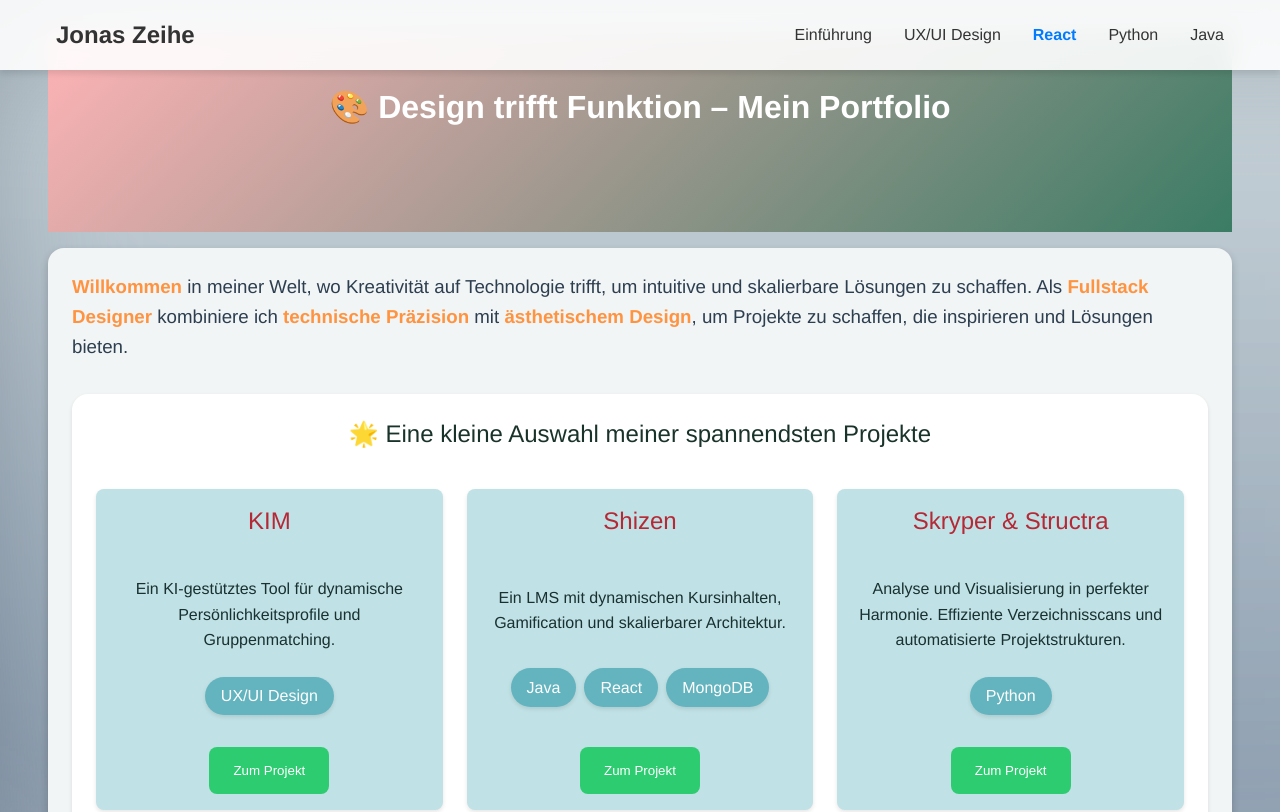
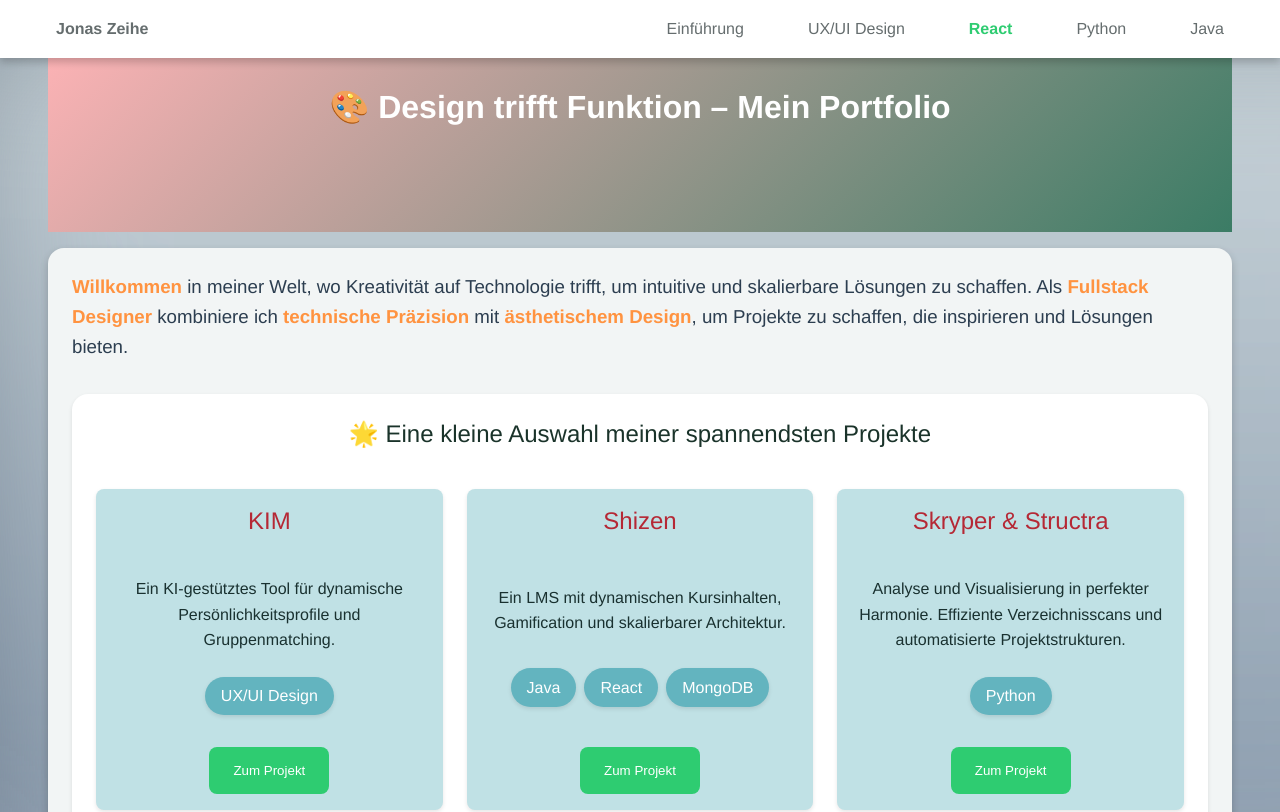
Before and after one commit to JonasZeihe/jonaszeihe.github.io, a React (Create React App) app: page / in a window 1280 px wide. Shown: the top 812 px of the page. Built offline with nearby package versions, Linux system fonts and the light colour scheme.

Commit message:
Rework header

```diff
--- a/src/components/layout/Header.js
+++ b/src/components/layout/Header.js
@@ -150,46 +150,46 @@ const HeaderContainer = styled.header`
   top: 0;
   width: 100%;
   z-index: 1000;
-  background-color: rgba(255, 255, 255, 0.9);
+  background-color: ${({ theme }) => theme.colors.neutral.ultraLight};
   backdrop-filter: blur(10px);
-  box-shadow: 0 4px 6px rgba(0, 0, 0, 0.1);
+  box-shadow: ${({ theme }) => theme.boxShadow.medium};
 `
 
 const HeaderContent = styled.div`
-  max-width: 1200px;
+  max-width: ${({ theme }) => theme.breakpoints.xl};
   margin: 0 auto;
   display: flex;
   justify-content: space-between;
   align-items: center;
-  padding: 1rem;
+  padding: ${({ theme }) => theme.spacing(2)};
 `
 
 const Logo = styled.div`
-  font-size: 1.5rem;
-  font-weight: bold;
+  font-size: ${({ theme }) => theme.typography.fontSize.h4};
+  font-weight: ${({ theme }) => theme.typography.fontWeight.bold};
   cursor: pointer;
-  color: #333;
+  color: ${({ theme }) => theme.colors.neutral.darkest};
   &:hover {
-    color: #007bff;
+    color: ${({ theme }) => theme.colors.primary.main};
   }
 `
 
 const DesktopOnly = styled.div`
-  @media (max-width: 768px) {
+  @media (max-width: ${({ theme }) => theme.breakpoints.md}) {
     display: none;
   }
 `
 
 const MobileOnly = styled.div`
   display: none;
-  @media (max-width: 768px) {
+  @media (max-width: ${({ theme }) => theme.breakpoints.md}) {
     display: block;
   }
 `
 
 const DesktopNav = styled.nav`
   display: flex;
-  gap: 2rem;
+  gap: ${({ theme }) => theme.spacing(8)};
 `
 
 const NavItemWrapper = styled.div`
@@ -200,12 +200,16 @@ const NavItemWrapper = styled.div`
 `
 
 const NavItem = styled.div`
-  font-size: 1rem;
+  font-size: ${({ theme }) => theme.typography.h3};
   cursor: pointer;
-  color: ${({ isActive }) => (isActive ? '#007bff' : '#333')};
-  font-weight: ${({ isActive }) => (isActive ? 'bold' : 'normal')};
+  color: ${({ isActive, theme }) =>
+    isActive ? theme.colors.primary.main : theme.colors.neutral.darkest};
+  font-weight: ${({ isActive, theme }) =>
+    isActive
+      ? theme.typography.fontWeight.bold
+      : theme.typography.fontWeight.regular};
   &:hover {
-    color: #007bff;
+    color: ${({ theme }) => theme.colors.primary.main};
   }
 `
 
@@ -213,20 +217,22 @@ const SubNav = styled.div`
   position: absolute;
   top: 100%;
   left: 0;
-  background: #f9f9f9;
-  padding: 0.5rem 1rem;
-  border-radius: 4px;
-  box-shadow: 0 2px 4px rgba(0, 0, 0, 0.1);
+  color: ${({ theme }) => theme.colors.neutral.darkest};
+  background: ${({ theme }) => theme.colors.neutral.ultraLight};
+  padding: ${({ theme }) => `${theme.spacing(1)} ${theme.spacing(2)}`};
+  border-radius: ${({ theme }) => theme.borderRadius.medium};
+  box-shadow: ${({ theme }) => theme.boxShadow.light};
   display: none;
 `
 
 const SubNavItem = styled.div`
-  font-size: 0.9rem;
   cursor: pointer;
-  color: ${({ isActive }) => (isActive ? '#007bff' : '#333')};
-  padding: 0.4rem 0;
+  color: ${({ isActive, theme }) =>
+    isActive ? theme.colors.primary.main : theme.colors.neutral.dark};
+  padding: ${({ theme }) => theme.spacing(1)};
   &:hover {
-    color: #007bff;
+    color: ${({ theme }) => theme.colors.primary.main};
+    background-color: ${({ theme }) => theme.colors.neutral.ultraLight};
   }
 `
 
@@ -235,7 +241,7 @@ const MobileMenuButton = styled.button`
   border: none;
   font-size: 1.5rem;
   cursor: pointer;
-  color: #333;
+  color: ${({ theme }) => theme.colors.neutral.darkest};
 `
 
 const MobileMenu = styled.div`
@@ -243,9 +249,9 @@ const MobileMenu = styled.div`
   top: 100%;
   left: 0;
   right: 0;
-  background: white;
-  padding: 1rem;
-  box-shadow: 0 2px 4px rgba(0, 0, 0, 0.1);
+  background: ${({ theme }) => theme.colors.neutral.ultraLight};
+  padding: ${({ theme }) => theme.spacing(3)};
+  box-shadow: ${({ theme }) => theme.boxShadow.medium};
 `
 
 const MobileNavItem = styled.div`
@@ -258,10 +264,10 @@ const DropdownToggle = styled.button`
   background: none;
   border: none;
   cursor: pointer;
-  padding: 8px;
-  color: #333;
+  padding: ${({ theme }) => theme.spacing(1)};
+  color: ${({ theme }) => theme.colors.neutral.darkest};
   &:hover {
-    color: #007bff;
+    color: ${({ theme }) => theme.colors.primary.main};
   }
 `
 
@@ -271,30 +277,29 @@ const MobileSubNav = styled.div`
     max-height 0.3s ease,
     opacity 0.3s ease;
   max-height: ${({ isOpen }) => (isOpen ? '500px' : '0')};
-  opacity: ${({ isOpen }) => (isOpen ? '1' : '0')};
+  opacity: ${({ isOpen }) => (isOpen ? 1 : 0)};
   pointer-events: ${({ isOpen }) => (isOpen ? 'auto' : 'none')};
-  padding-left: 2rem; /* Zusätzliche Einrückung */
-  background-color: #f9f9f9;
+  padding-left: ${({ theme }) => theme.spacing(4)};
   display: flex;
   flex-direction: column;
-  gap: 0.5rem; /* Abstand zwischen den Elementen */
-  padding: 0.5rem 1rem; /* Innenabstand mit seitlicher Einrückung */
+  gap: ${({ theme }) => theme.spacing(1)};
+  padding: ${({ theme }) => theme.spacing(2)};
 
   & > div {
-    font-size: 0.9rem;
-    color: #333;
-    padding: 0.5rem;
-    border-bottom: 1px solid #eee;
-    background-color: #ffffff; /* Optional: Weißer Hintergrund für die Items */
-    border-radius: 4px; /* Optional: Leichte Abrundung für die Items */
+    font-size: ${({ theme }) => theme.typography.body};
+    color: ${({ theme }) => theme.colors.neutral.darkest};
+    padding: ${({ theme }) => theme.spacing(1)};
+    border-bottom: 1px solid ${({ theme }) => theme.colors.neutral.light};
+    background-color: ${({ theme }) => theme.colors.neutral.ultraLight};
+    border-radius: ${({ theme }) => theme.borderRadius.small};
 
     &:last-child {
       border-bottom: none;
     }
 
     &:hover {
-      color: #007bff;
-      background-color: #f1f1f1; /* Leichte Farbänderung beim Hover */
+      color: ${({ theme }) => theme.colors.primary.main};
+      background-color: ${({ theme }) => theme.colors.neutral.lightest};
     }
   }
 `
```
